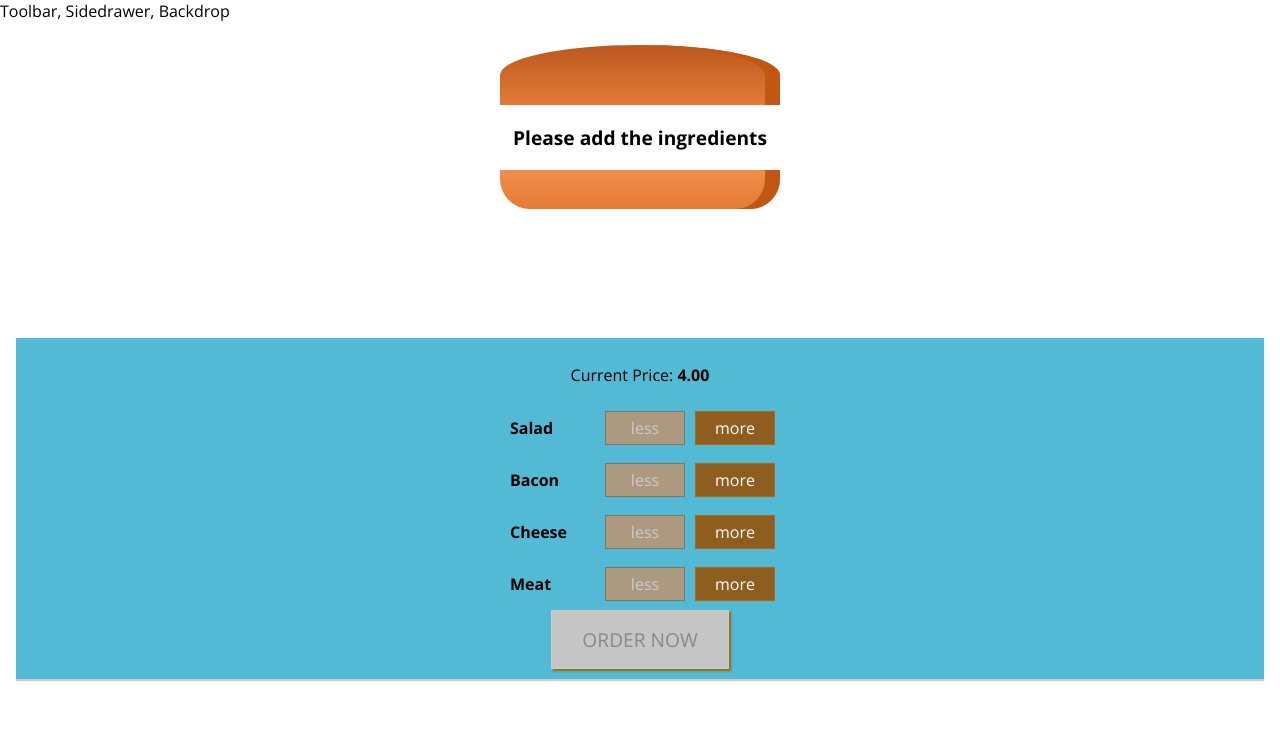
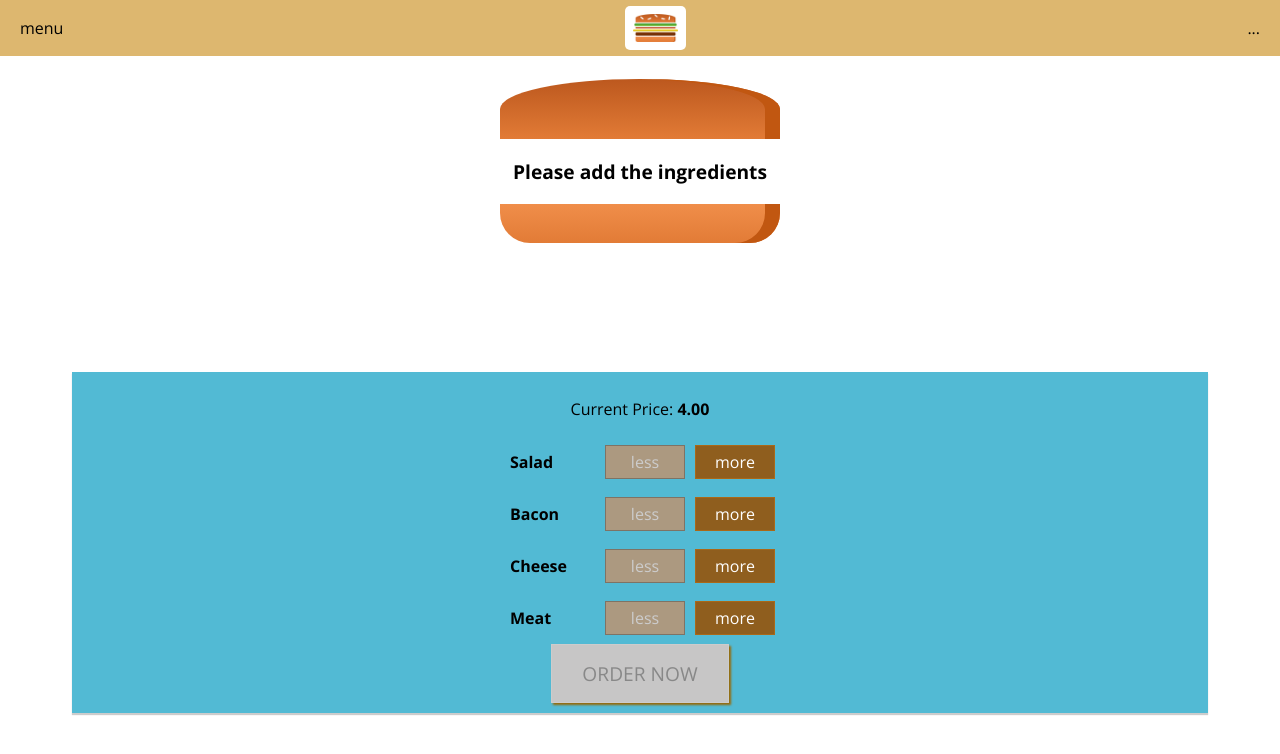
Before and after one commit to linglingTabuteau/projet-react-burgerbuilder, a React (Create React App) app: page / in a window 1280 px wide. Shown: the top 754 px of the page. Built offline with nearby package versions, Linux system fonts and the light colour scheme.

Commit message:
useing a logo

```diff
--- a/src/components/Burger/BurgerSummary/BurgerSummary.jsx
+++ b/src/components/Burger/BurgerSummary/BurgerSummary.jsx
@@ -20,12 +20,12 @@
       <ul>
         {ingredientsSummary}
       </ul>
-      <p>Total Price:{props.totalPrice.toFixed(2)}</p>
+      <p><strong>Total Price: {props.totalPrice.toFixed(2)}</strong></p>
       <Button
-        buttonType='Success'
+        btnType='Success'
         clicked={props.purchaseContinue}>Continue</Button>
     <Button
-      buttonType='Danger'
+      btnType='Danger'
       clicked={props.purchaseCancel}>cancel</Button>
     </Aux >
   );
--- a/src/components/Layout/Layout.jsx
+++ b/src/components/Layout/Layout.jsx
@@ -1,11 +1,12 @@
 import React from 'react';
 import Aux from '../../hoc/Aux';
 import classes from './Layout.module.css';
+import Toolbar from '../Navigation/Toolbar/Toolbar';
 
 console.log(classes);
 const Layout = (props) => (
   <Aux>
-      <div>Toolbar, Sidedrawer, Backdrop</div>
+    <Toolbar />
     <main className={classes.Content}>
       {props.children}
     </main>
--- a/src/components/Layout/Layout.module.css
+++ b/src/components/Layout/Layout.module.css
@@ -1,3 +1,3 @@
 .Content{
-  margin: 16px;
+  margin: 72px;
 }
--- /dev/null
+++ b/src/components/Logo/Logo.jsx
@@ -0,0 +1,15 @@
+import React from 'react';
+import burgerlogo from '../../assets/images/burger-logo.png';
+import classes from './Logo.module.css';
+
+const Logo = (props) => (
+  <div className={classes.Logo}>
+    <img
+    // important to add dynamic src={burgerlogo} instead of hard code because of assests will not be shipped to the server while publishing the website
+    src={burgerlogo}
+    alt="MyBurgerLogo"/>
+  </div>
+);
+
+
+export default Logo;
--- /dev/null
+++ b/src/components/Logo/Logo.module.css
@@ -0,0 +1,11 @@
+.Logo{
+  background-color: white;
+  padding:8px;
+  height:80%;
+  box-sizing: border-box;
+  border-radius: 5px;
+}
+.Logo img{
+  height:100%;
+
+}
--- /dev/null
+++ b/src/components/Navigation/Toolbar/Toolbar.jsx
@@ -0,0 +1,16 @@
+import React from 'react';
+import classes from './Toolbar.module.css';
+import Logo from '../../Logo/Logo';
+
+const Toolbar = () => (
+  <header className={classes.Toolbar}>
+    <div>menu</div>
+    <Logo />
+    <nav>
+      ...
+  </nav>
+  </header>
+);
+
+
+export default Toolbar;
--- /dev/null
+++ b/src/components/Navigation/Toolbar/Toolbar.module.css
@@ -0,0 +1,18 @@
+.Toolbar{
+height:56px;
+width:100%;
+position:fixed;
+top:0;
+left:0;
+background-color: rgb(221, 183, 111);
+display: flex;
+justify-content: space-between;
+align-items: center;
+padding: 0 20px;
+box-sizing: border-box;
+z-index:90;
+}
+
+.Toolbar nav{
+  width:100%,
+}
--- a/src/components/UI/Button/Button.jsx
+++ b/src/components/UI/Button/Button.jsx
@@ -3,7 +3,8 @@
 
 const Button = (props) => (
   <button
-    className={[classes.Button, classes[props.buttonType]].join(' ')}
+    // className={classes.Button Success} or className={classes.Button Danger}
+    className={[classes.Button, classes[props.btnType]].join(' ')}
     onClick={props.clicked}> {props.children}</button >
 )
 
```
Also changed, not shown: src/assets/images/burger-logo.png (added). Lines whose indentation alone changed are shown as unchanged.
